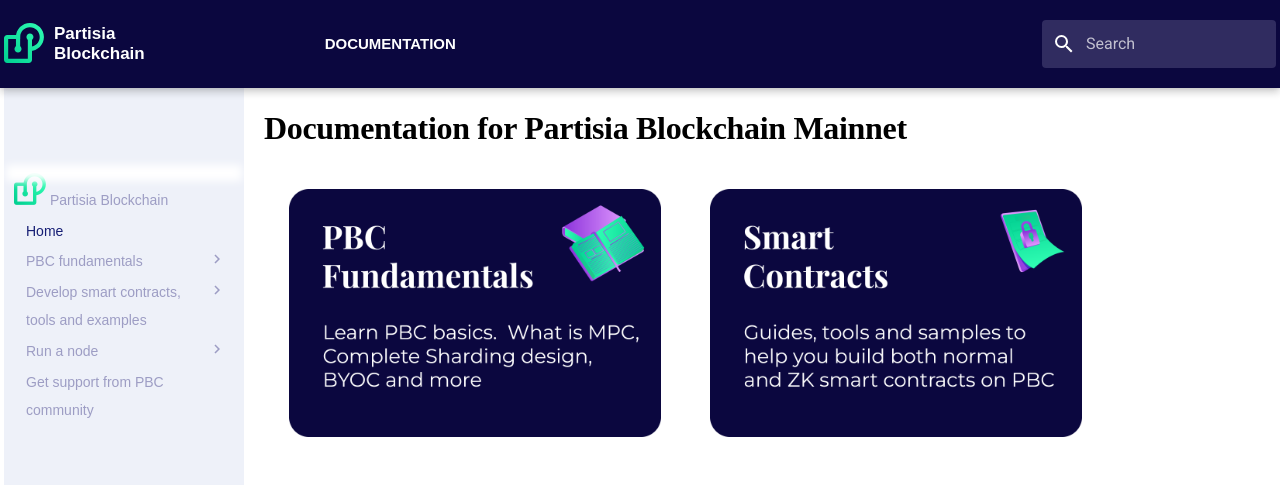
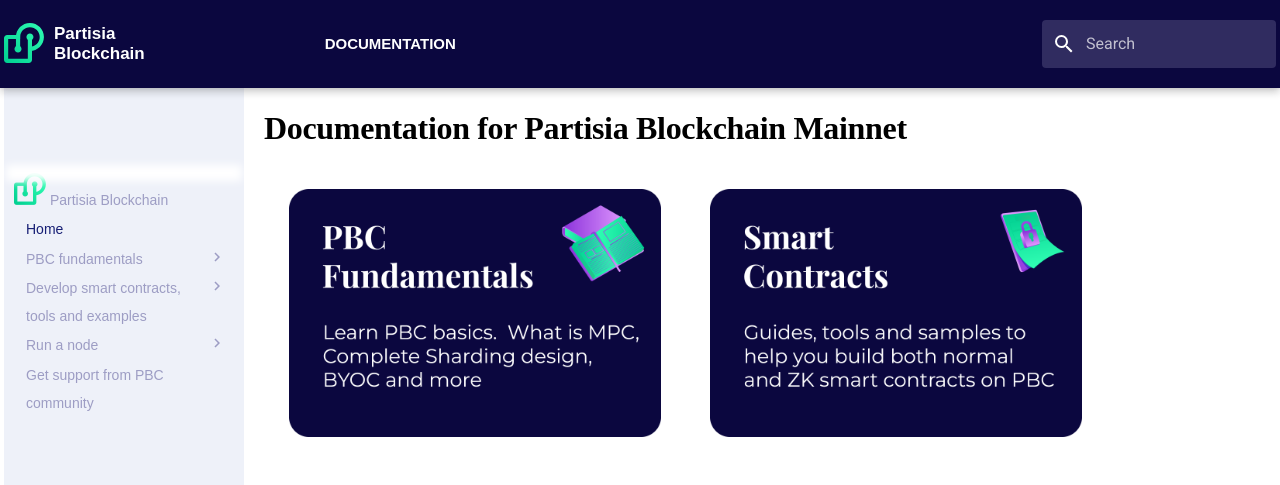
Before and after one commit to 0xSero/partisia-docs, an MkDocs documentation site: the page built from docs/index.md, in a window 1280 px wide. Shown: the top 485 px of the page. Built offline with MkDocs 1.6.1 and Material for MkDocs 9.7.7, drawn with Linux system fonts in a browser that asks for light colours; some web fonts are replaced; a script that is not in the unit is left out.

Commit message:
Lowering margin top to 0.1 em

```diff
--- a/docs/stylesheets/extra.css
+++ b/docs/stylesheets/extra.css
@@ -513,7 +513,7 @@
   color: var(--md-accent-fg-color);
 }
 .md-nav__link {
-  margin-top: 0.2em !important;
+  margin-top: 0.1em !important;
 }
 
 .md-nav--footer ul.md-nav__list li:first-child {
```
